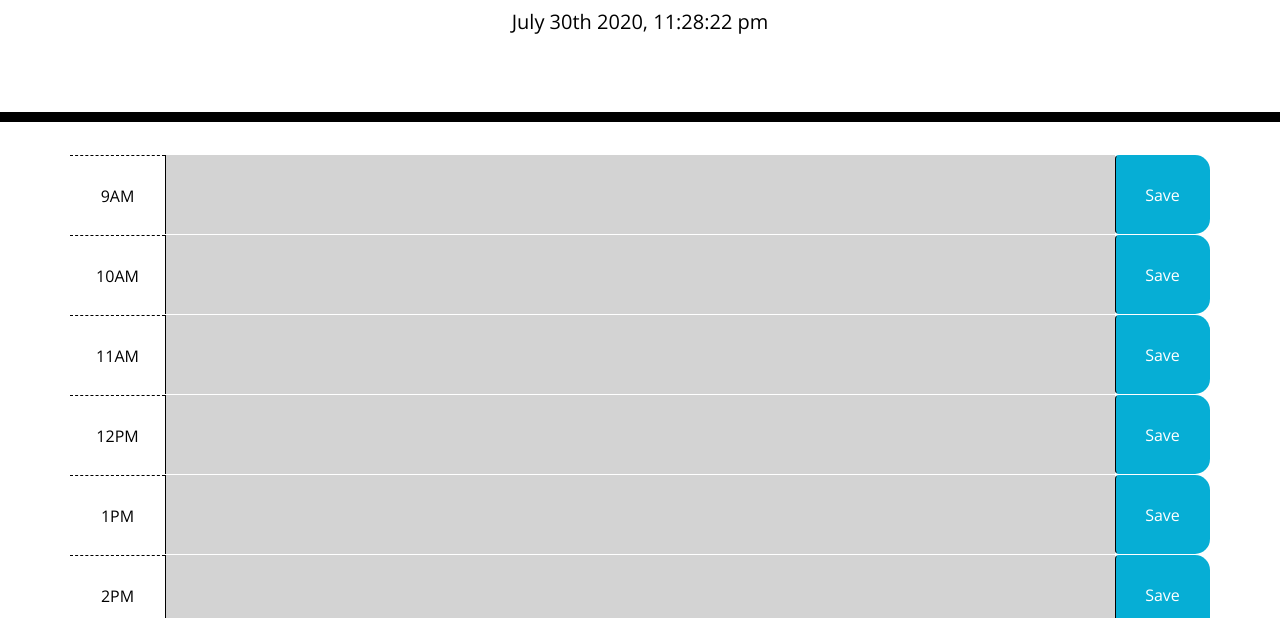
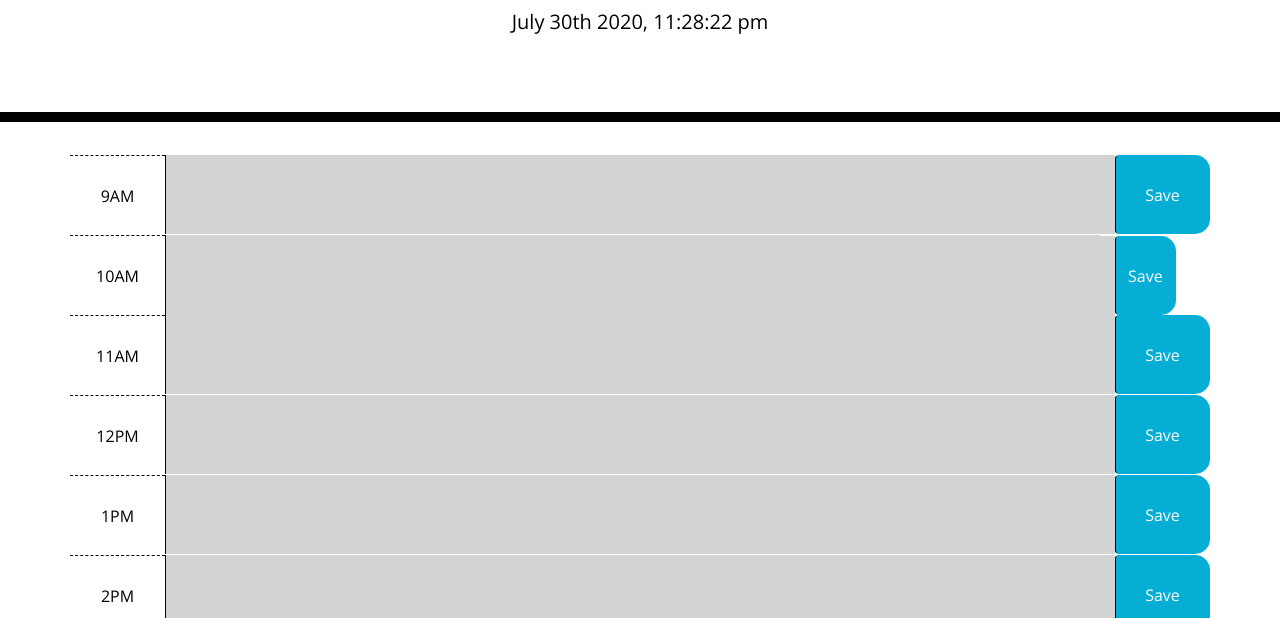
Before and after one commit to mrasahi/workDayScheduler, a plain HTML site: page index.html in a window 1280 px wide. Shown: the part 182-800 px from the top of the page. Drawn offline with nearby package versions, Linux system fonts and the light colour scheme.

Commit message:
fixing styling

```diff
--- a/index.html
+++ b/index.html
@@ -38,7 +38,10 @@
         10AM
       </div>
       <textarea class="description col-md-10" id="10"></textarea>
-      <button class="btn saveBtn col-md-1">Save</button>
+      <div class="row col-md-1">
+        <button class="btn saveBtn">Save</button>
+      </div>
+
     </div>
 
     <div class="row time-block">
@@ -66,12 +69,16 @@
     </div>
 
     <div class="row time-block">
-      <div class="col-md-1 hour">
+      <div class="hour col-md-1">
         2PM
       </div>
       <textarea class="description col-md-10" id="14"></textarea>
       <button class="btn saveBtn col-md-1">Save</button>
     </div>
+    <br>
+    <br>
+    <br>
+    <br><br>
 
     <div class="row time-block">
       <div class="col-md-1 hour">
```
